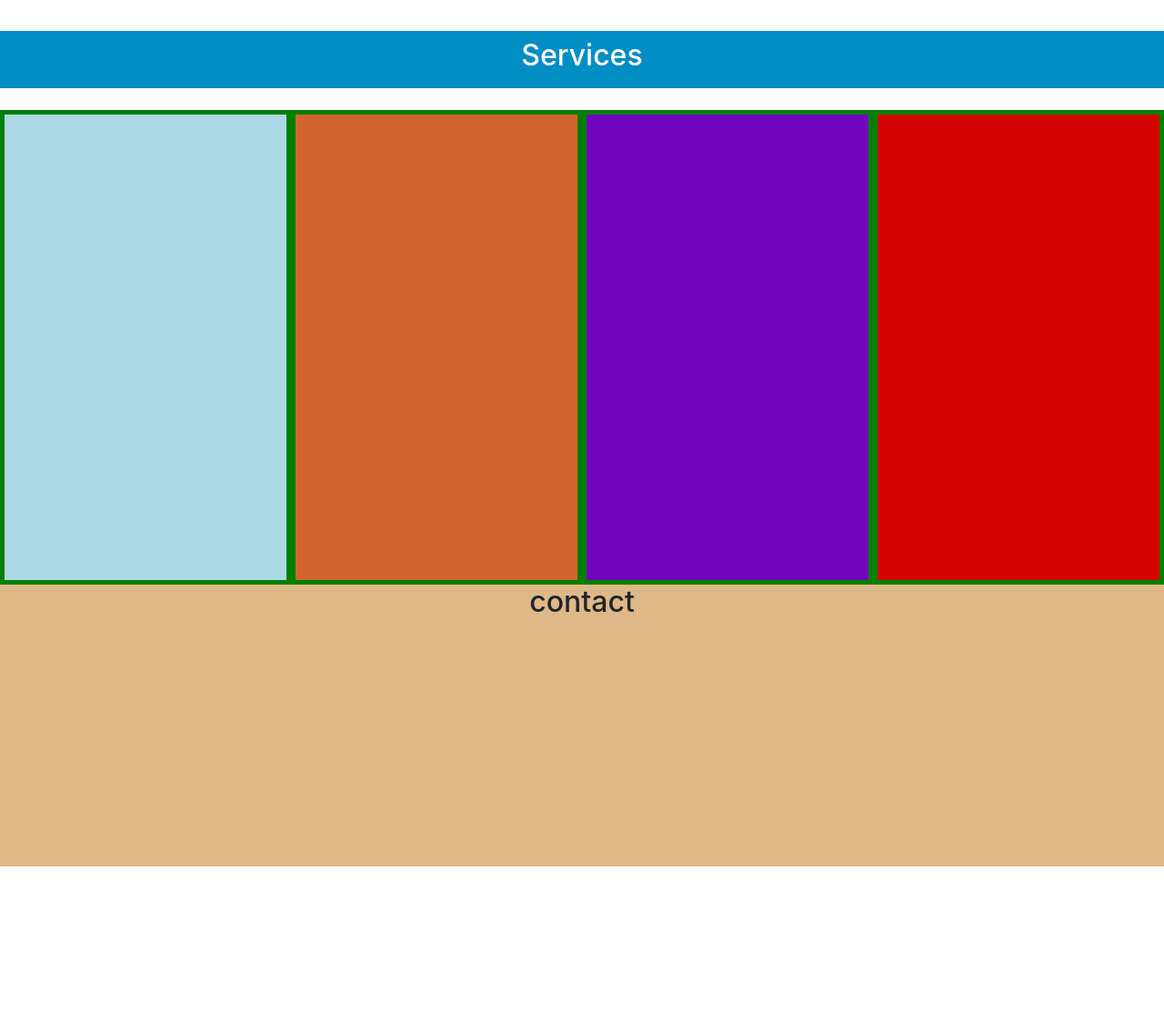
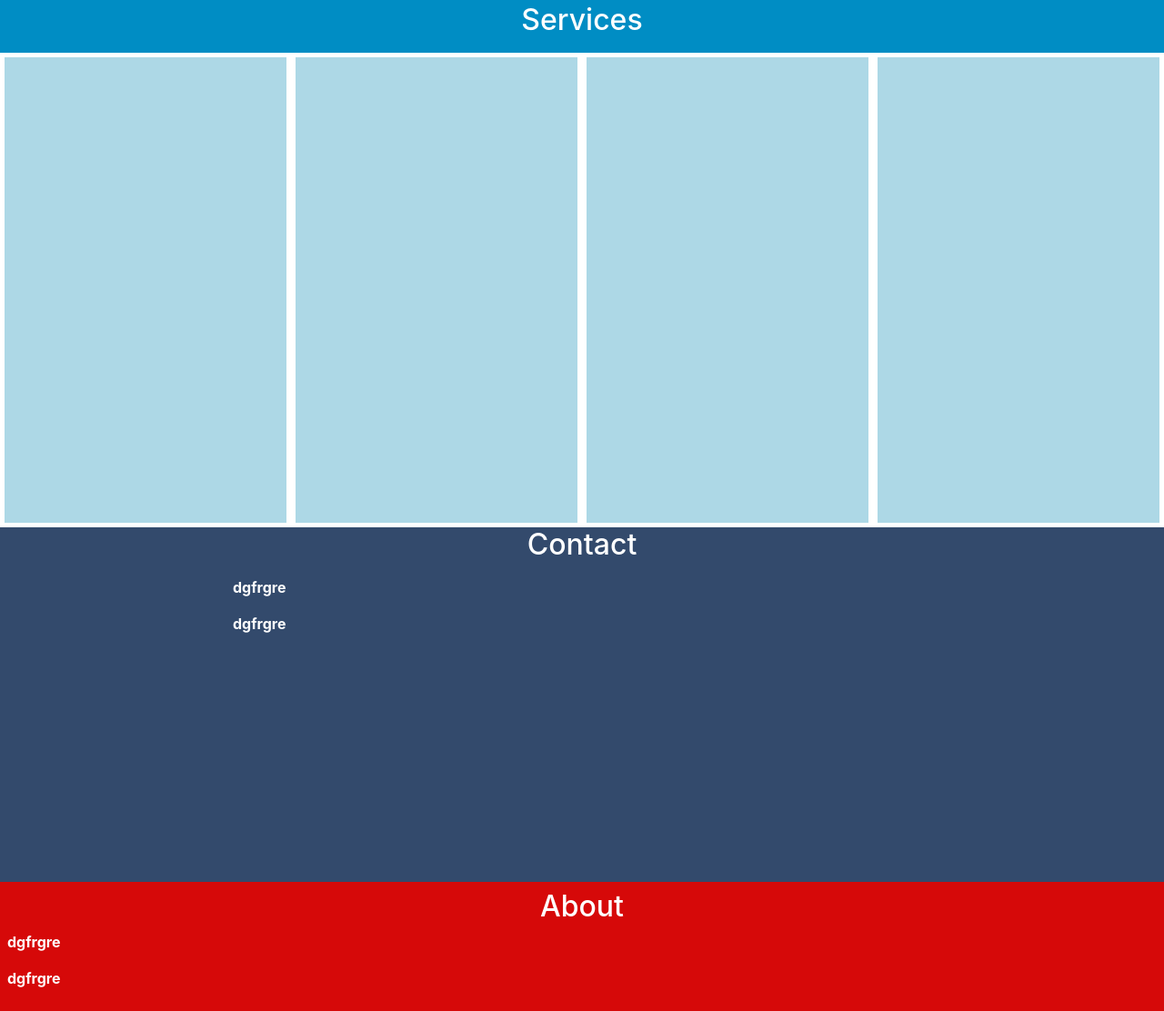
Before and after one commit to cstechnics/trails, a plain HTML site: page index.html in a window 1280 px wide. Shown: the part 718-1830 px from the top of the page at 91% size. Before the commit the page ends 1671 px from the top, so only its background shows below. Drawn offline with nearby package versions, Linux system fonts and the light colour scheme.

Commit message:
thirdfour

```diff
--- a/index.html
+++ b/index.html
@@ -50,20 +50,23 @@
 <section>
   <div class="container">
     <div class="row">
-        <div class="col-md-6 col-ls-3 col-xl-12 p-5">
+      <div class="col-xs-12 col-sm-6 col-md-12 col-lg-12 col-xl-12 p-1">
         <img src="images/main.jpg" alt="Girl in a jacket" width=100%>
       </div>
     </div>
   </div>
 </section>
+
 <section class="service text-white">
 <div class="col-sm-12 p-2 pl-10">
 <h2><center>Services</center></h2>
 </div>
 </section>
-<br>
-<section class="content ">
+<b
+<section class="content">
 <div class="csc col-xs-12 col-sm-6 col-md-3 ">
+
+
 
 </div>
 
@@ -79,12 +82,26 @@
 </div>
 
 </section>
+
 <br>
-<section class="contact">
+<section class="contact text-white">
 <div class="col-sm-12 p-2 pl-10">
-  <h2><center>contact</center></h2>
+<h2><center>Contact</center></h2>
+</div>
+<div class="detail">
+<p>dgfrgre</p>
+<p>dgfrgre</p>
 </div>
 </section>
+<section >
+<div class="about text-white col-sm-12 p-2 pl-10">
+<h2><center>About</center></h2>
+<p>dgfrgre</p>
+<p>dgfrgre</p>
+</div>
+</section>
+
+
   <script src="https://code.jquery.com/jquery-3.5.1.slim.min.js" integrity="sha384-DfXdz2htPH0lsSSs5nCTpuj/zy4C+OGpamoFVy38MVBnE+IbbVYUew+OrCXaRkfj" crossorigin="anonymous"></script>
   <script src="https://cdn.jsdelivr.net/npm/popper.js@1.16.1/dist/umd/popper.min.js" integrity="sha384-9/reFTGAW83EW2RDu2S0VKaIzap3H66lZH81PoYlFhbGU+6BZp6G7niu735Sk7lN" crossorigin="anonymous"></script>
   <script src="https://cdn.jsdelivr.net/npm/bootstrap@4.6.0/dist/js/bootstrap.min.js" integrity="sha384-+YQ4JLhjyBLPDQt//I+STsc9iw4uQqACwlvpslubQzn4u2UU2UFM80nGisd026JF" crossorigin="anonymous"></script>
--- a/website.css
+++ b/website.css
@@ -3,7 +3,7 @@
 }
 
 .header{
-    background-color: #008dc4;
+  background-color: hsl(234, 80%, 31%);
 width: 100%;
 }
 .head{
@@ -26,34 +26,40 @@
   background-color: lightblue;
 width: 25%;
 
-  border: 5px solid green;
+border: 5px solid rgb(255, 255, 255);
 
 padding: 20%;
 float:left;
 }
 .bank{
-    background-color: rgb(212, 100, 47);
+  background-color: lightblue;
   width: 25%;
 padding: 20%;
-  border: 5px solid green;
+border: 5px solid rgb(255, 255, 255);
 
 float:left;
 }
 .computer {
-    background-color: rgb(115, 4, 189);
+  background-color:lightblue ;
   width: 25%;
-    border: 5px solid green;
+  border: 5px solid rgb(255, 255, 255);
 padding: 20%;
 float: left;
 }
 .dtp{
-    background-color: rgb(212, 5, 5);
+  background-color: lightblue;
   width: 25%;
-    border: 5px solid green;
+  border:5px solid rgb(255, 255, 255);
 padding: 20%;
 float: left;
 }
 .contact{
-    background-color: burlywood;
+  background-color: rgb(7 35 76 / 82%);
   padding: 20%;
 }
+.content{
+background-color: orange;
+}
+.about{
+background: rgb(214, 9, 9);
+}
```
Lines whose indentation alone changed are shown as unchanged.
